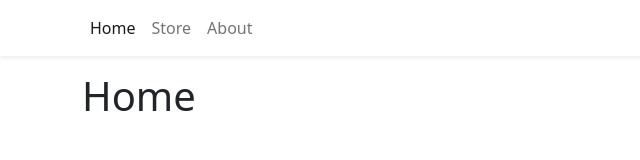
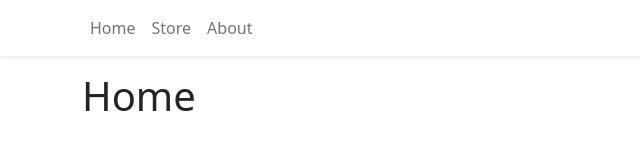
Before and after one commit to matzon1/shoppingCart, a React (Vite) app: page / in a window 1280 px wide. Shown: the top 160 px of the page, without its empty margins (0-640 px from the left). Built offline with nearby package versions, Linux system fonts and the light colour scheme.

Commit message:
fixing routes

```diff
--- a/src/components/NavBar.tsx
+++ b/src/components/NavBar.tsx
@@ -8,13 +8,13 @@ export function NavBar() {
     <NavbarBS sticky="top" className="bg-white shadow-sm mb-3">
       <Container className="me-auto">
         <Nav>
-          <Nav.Link to="/" as={NavLink}>
+          <Nav.Link to="/shoppingCart" as={NavLink}>
             Home
           </Nav.Link>
-          <Nav.Link to="/store" as={NavLink}>
+          <Nav.Link to="/shoppingCart/store" as={NavLink}>
             Store
           </Nav.Link>
-          <Nav.Link to="/about" as={NavLink}>
+          <Nav.Link to="/shoppingCart/about" as={NavLink}>
             About
           </Nav.Link>
         </Nav>
```
